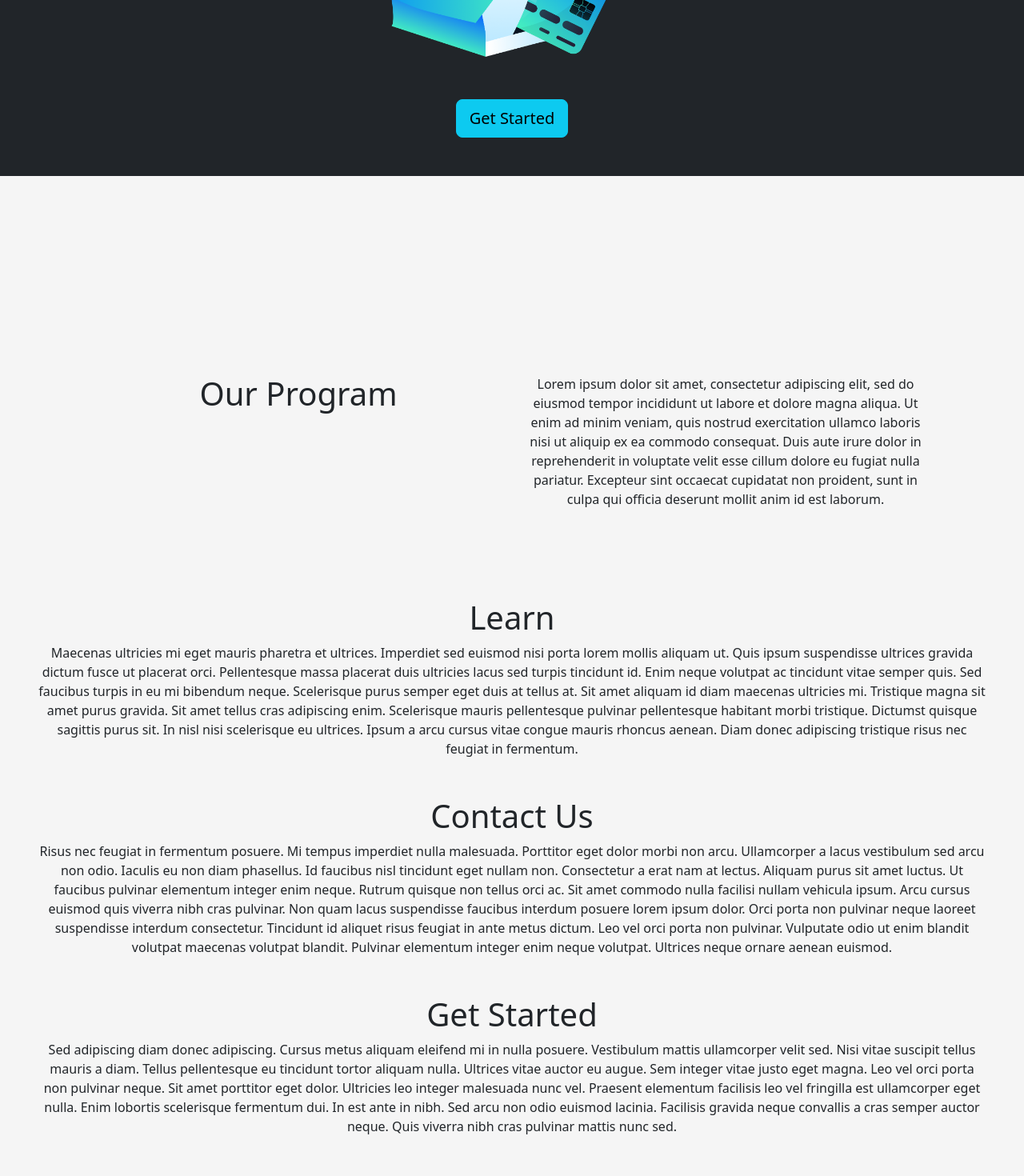
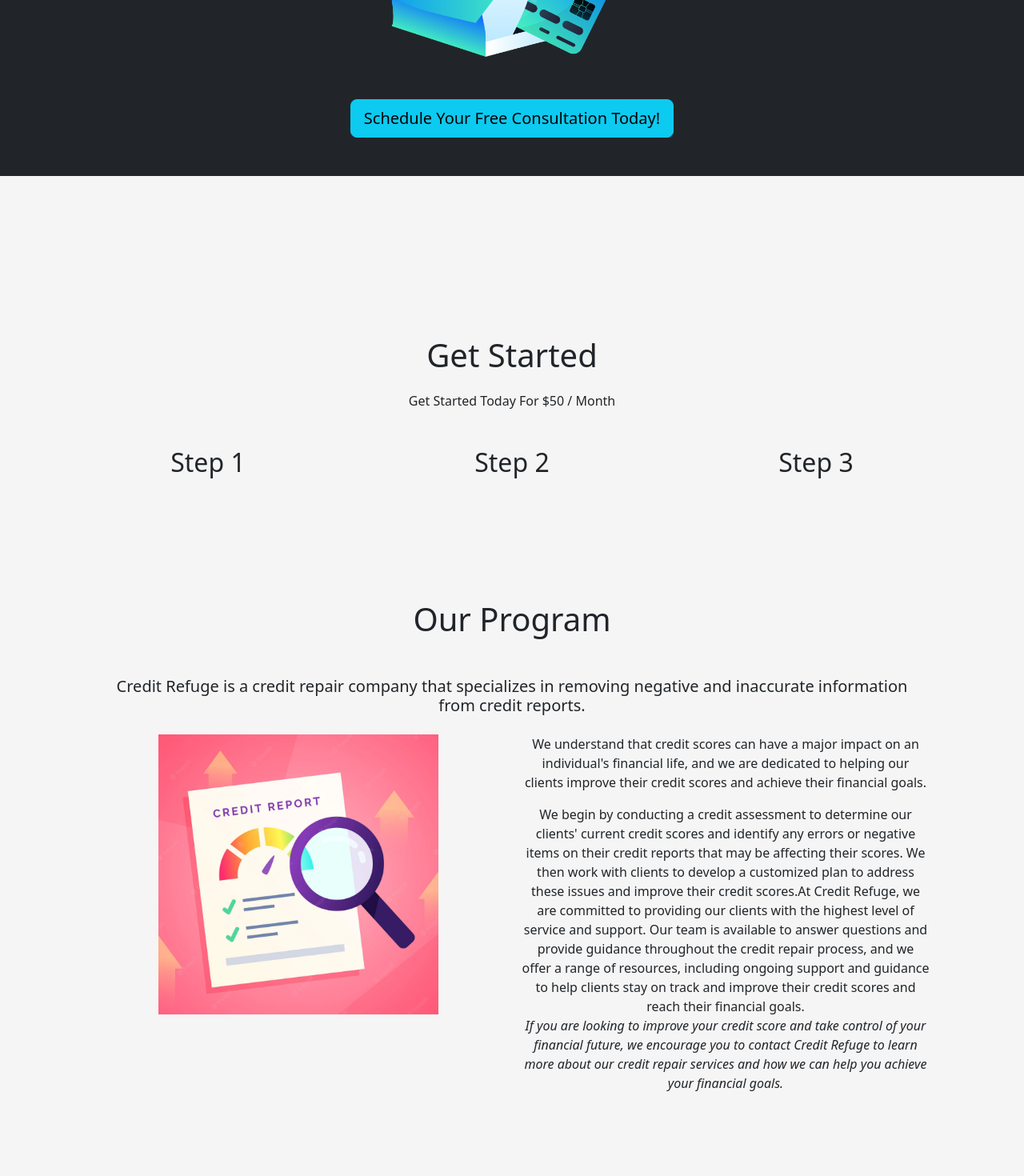
Before and after one commit to CreditRefuge/CR-FrontEnd, a React (Create React App) app: page / in a window 1280 px wide. Shown: the part 300-1770 px from the top of the page at 80% size. Built offline with nearby package versions, Linux system fonts and the light colour scheme.

Commit message:
add styling.. updated layout

```diff
--- a/src/App.js
+++ b/src/App.js
@@ -21,10 +21,10 @@
 
       <main>
         <MainComponent />
+        <GetStarted />
         <OurProgram />
         <Learn />
         <ContactUs />
-        <GetStarted />
         <Footer />
       </main>
     </div>
--- a/src/components/nav-componenets/Navigation.jsx
+++ b/src/components/nav-componenets/Navigation.jsx
@@ -17,16 +17,13 @@
 					<Nav className='me-auto mx-5'>
 						<Nav.Link href='#our-prog-main-div'>Our Program</Nav.Link>
 						<Nav.Link href='#learn-main-div'>Learn</Nav.Link>
+						<Nav.Link href='#get-started-main-div'>Get Started </Nav.Link>
+						<Nav.Link target="_blank" href='https://www.secureclientaccess.com/home'>
+							Customer Portal
+						</Nav.Link>
 
-						<Nav.Link
-							href='#contact-us-main-div'
-							className='btn btn-outline-info mx-5'>
+						<Nav.Link href='#contact-us-main-div' className='btn btn-info mx-5'>
 							Contact Us
-						</Nav.Link>
-						<Nav.Link
-							href='#get-started-main-div'
-							className='btn btn-info'>
-							Get Started
 						</Nav.Link>
 					</Nav>
 
@@ -48,7 +45,7 @@
 						</a>
 
 						<a
-							href=''
+							href='#'
 							target='_blank'
 							rel='noreferrer'
 							className='mx-2 link-info'>
--- a/src/components/page-components/ContactUs.jsx
+++ b/src/components/page-components/ContactUs.jsx
@@ -3,7 +3,7 @@
 function ContactUs(props) {
   return (
 		<div className='my-5' id='contact-us-main-div'>
-			<h1>Contact Us</h1>
+			{/* <h1>Contact Us</h1>
 			<p className='mx-5'>
 				Risus nec feugiat in fermentum posuere. Mi tempus imperdiet nulla
 				malesuada. Porttitor eget dolor morbi non arcu. Ullamcorper a lacus
@@ -18,7 +18,7 @@
 				dictum. Leo vel orci porta non pulvinar. Vulputate odio ut enim blandit
 				volutpat maecenas volutpat blandit. Pulvinar elementum integer enim
 				neque volutpat. Ultrices neque ornare aenean euismod.
-			</p>
+			</p> */}
 		</div>
 	);
 }
--- a/src/components/page-components/GetStarted.jsx
+++ b/src/components/page-components/GetStarted.jsx
@@ -1,21 +1,35 @@
 import React from 'react';
+import { Container, Row, Col } from 'react-bootstrap';
 
 function GetStarted(props) {
   return (
 		<div className='my-5' id='get-started-main-div'>
-			<h1>Get Started</h1>
-			<p className='mx-5'>
-				Sed adipiscing diam donec adipiscing. Cursus metus aliquam eleifend mi
-				in nulla posuere. Vestibulum mattis ullamcorper velit sed. Nisi vitae
-				suscipit tellus mauris a diam. Tellus pellentesque eu tincidunt tortor
-				aliquam nulla. Ultrices vitae auctor eu augue. Sem integer vitae justo
-				eget magna. Leo vel orci porta non pulvinar neque. Sit amet porttitor
-				eget dolor. Ultricies leo integer malesuada nunc vel. Praesent elementum
-				facilisis leo vel fringilla est ullamcorper eget nulla. Enim lobortis
-				scelerisque fermentum dui. In est ante in nibh. Sed arcu non odio
-				euismod lacinia. Facilisis gravida neque convallis a cras semper auctor
-				neque. Quis viverra nibh cras pulvinar mattis nunc sed.
-			</p>
+			<h1 className='mb-4'>Get Started</h1>
+			<h6>Get Started Today For $50 / Month</h6>
+			<Container className='my-5'>
+				<Row>
+					<Col>
+						<Row></Row>
+						<Row>
+							<h2>Step 1</h2>
+						</Row>
+					</Col>
+
+					<Col>
+						<Row></Row>
+						<Row>
+							<h2>Step 2</h2>
+						</Row>
+					</Col>
+
+					<Col>
+						<Row></Row>
+						<Row>
+							<h2>Step 3</h2>
+						</Row>
+					</Col>
+				</Row>
+			</Container>
 		</div>
 	);
 }
--- a/src/components/page-components/Learn.jsx
+++ b/src/components/page-components/Learn.jsx
@@ -3,7 +3,7 @@
 function Learn(props) {
   return (
 		<div className='my-5' id='learn-main-div'>
-			<h1>Learn</h1>
+			{/* <h1>Learn</h1>
 			<p className='mx-5'>
 				Maecenas ultricies mi eget mauris pharetra et ultrices. Imperdiet sed
 				euismod nisi porta lorem mollis aliquam ut. Quis ipsum suspendisse
@@ -17,7 +17,7 @@
 				quisque sagittis purus sit. In nisl nisi scelerisque eu ultrices. Ipsum
 				a arcu cursus vitae congue mauris rhoncus aenean. Diam donec adipiscing
 				tristique risus nec feugiat in fermentum.
-			</p>
+			</p> */}
 		</div>
 	);
 }
--- a/src/components/page-components/MainComponent.jsx
+++ b/src/components/page-components/MainComponent.jsx
@@ -15,42 +15,10 @@
 					id='btn-get-started'
 					size='lg'
 					variant='primary'>
-					Get Started
+					Schedule Your Free Consultation Today!
 				</Button>
 
 			</Container>
-
-
-			{/* HOVER P'S */}
-			{/* <p
-				className='hover-p'
-				style={{ color: 'red', top: '50%', left: '60%', fontSize: '25px' }}>
-				- Something Bad
-			</p>
-
-			<p
-				className='hover-p'
-				style={{ color: 'red', top: '50%', left: '26%', fontSize: '35px' }}>
-				- Something Bad
-			</p>
-
-			<p
-				className='hover-p'
-				style={{ color: 'red', top: '70%', left: '40%', fontSize: '20px' }}>
-				- Collections
-			</p>
-
-			<p
-				className='hover-p'
-				style={{ color: 'green', top: '70%', left: '55%', fontSize: '3a5px' }}>
-				+ Something Positivew
-			</p>
-
-			<p
-				className='hover-p'
-				style={{ color: 'green', top: '50%', left: '45%', fontSize: '25px' }}>
-				+ Something Positive
-			</p> */}
 		</div>
 	);
 }
--- a/src/components/page-components/OurProgram.jsx
+++ b/src/components/page-components/OurProgram.jsx
@@ -1,22 +1,61 @@
 import React from 'react';
 import {Container, Row, Col } from 'react-bootstrap';
+import creditimg from '../../assets/imgs/credit.webp'
 
 function OurProgram(props) {
   return (
 		<Container className='my-5 p-5' id='our-prog-main-div'>
+			<h1 className='m-5'>Our Program</h1>
+			<h5 className='m-4'>
+				Credit Refuge is a credit repair company that specializes in removing
+				negative and inaccurate information from credit reports.
+			</h5>
 			<Row>
 				<Col>
-					<h1 className=''>Our Program</h1>
+					<img src={creditimg} alt="credit-image" height="350px" />
 				</Col>
-				<Col className='col-6'>
+				<Col>
+					<p>
+						We understand that credit scores can have a major impact on an
+						individual's financial life, and we are dedicated to helping our
+						clients improve their credit scores and achieve their financial
+						goals.
+					</p>
+
 					<p className=''>
-						Lorem ipsum dolor sit amet, consectetur adipiscing elit, sed do eiusmod
-						tempor incididunt ut labore et dolore magna aliqua. Ut enim ad minim
-						veniam, quis nostrud exercitation ullamco laboris nisi ut aliquip ex ea
-						commodo consequat. Duis aute irure dolor in reprehenderit in voluptate
-						velit esse cillum dolore eu fugiat nulla pariatur. Excepteur sint
-						occaecat cupidatat non proident, sunt in culpa qui officia deserunt
-						mollit anim id est laborum.
+						{/* Our team of experienced professionals is knowledgeable about
+						credit and finance, and is dedicated to helping clients achieve
+						their goals. */}
+						We begin by conducting a credit assessment to determine our clients'
+						current credit scores and identify any errors or negative items on
+						their credit reports that may be affecting their scores. We then
+						work with clients to develop a customized plan to address these
+						issues and improve their credit scores.
+						{/* This may involve disputing errors or incorrect information on credit reports,
+						negotiating with creditors to remove negative items, or providing
+						guidance on how to improve credit scores through responsible
+						financial management. In addition to our credit repair services, we
+						also offer business and personal credit education to help our
+						clients better understand and improve their financial health. This
+						may include information on how to build and maintain a good credit
+						score, how to budget and save money, and how to avoid financial
+						pitfalls such as excessive debt. We believe that by educating our
+						clients on credit and financial management, we can empower them to
+						take control of their financial lives and make informed decisions
+						about their credit and finances. */}
+						At Credit Refuge, we are committed to providing our clients with the
+						highest level of service and support. Our team is available to
+						answer questions and provide guidance throughout the credit repair
+						process, and we offer a range of resources, including ongoing
+						support and guidance to help clients stay on track and improve their
+						credit scores and reach their financial goals.
+						<br />
+						<em>
+							If you are looking to improve your credit score and take control
+							of your financial future, we encourage you to contact Credit
+							Refuge to learn more about our credit repair services and how we
+							can help you achieve your financial goals.
+						</em>
 					</p>
 				</Col>
 			</Row>
```
Also changed, not shown: src/assets/imgs/credit.webp (added).
